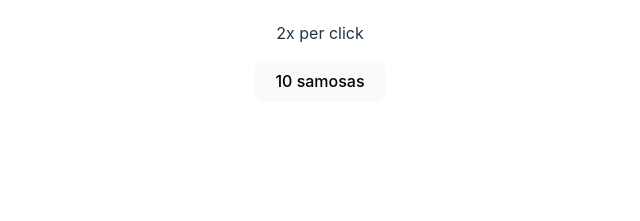
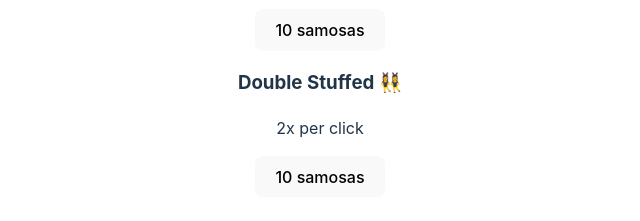
Before and after one commit to TriMPham98/WEB102-samosa-selector, a React (Vite) app in the folder somosa-selector/: page / in a window 1280 px wide. Shown: the part 615-836 px from the top of the page, without its empty margins (320-960 px from the left). Before the commit the page ends 800 px from the top, so only its background shows below. Built offline with nearby package versions, Linux system fonts and the light colour scheme.

Commit message:
Add 2nd upgrade in container

```diff
--- a/somosa-selector/src/App.jsx
+++ b/somosa-selector/src/App.jsx
@@ -25,6 +25,11 @@ const App = () => {
           <p>2x per click</p>
           <button>10 samosas</button>
         </div>
+        <div className="upgrade">
+          <h3>Double Stuffed 👯‍♀️</h3>
+          <p>2x per click</p>
+          <button>10 samosas</button>
+        </div>
       </div>
     </div>
   );
```
